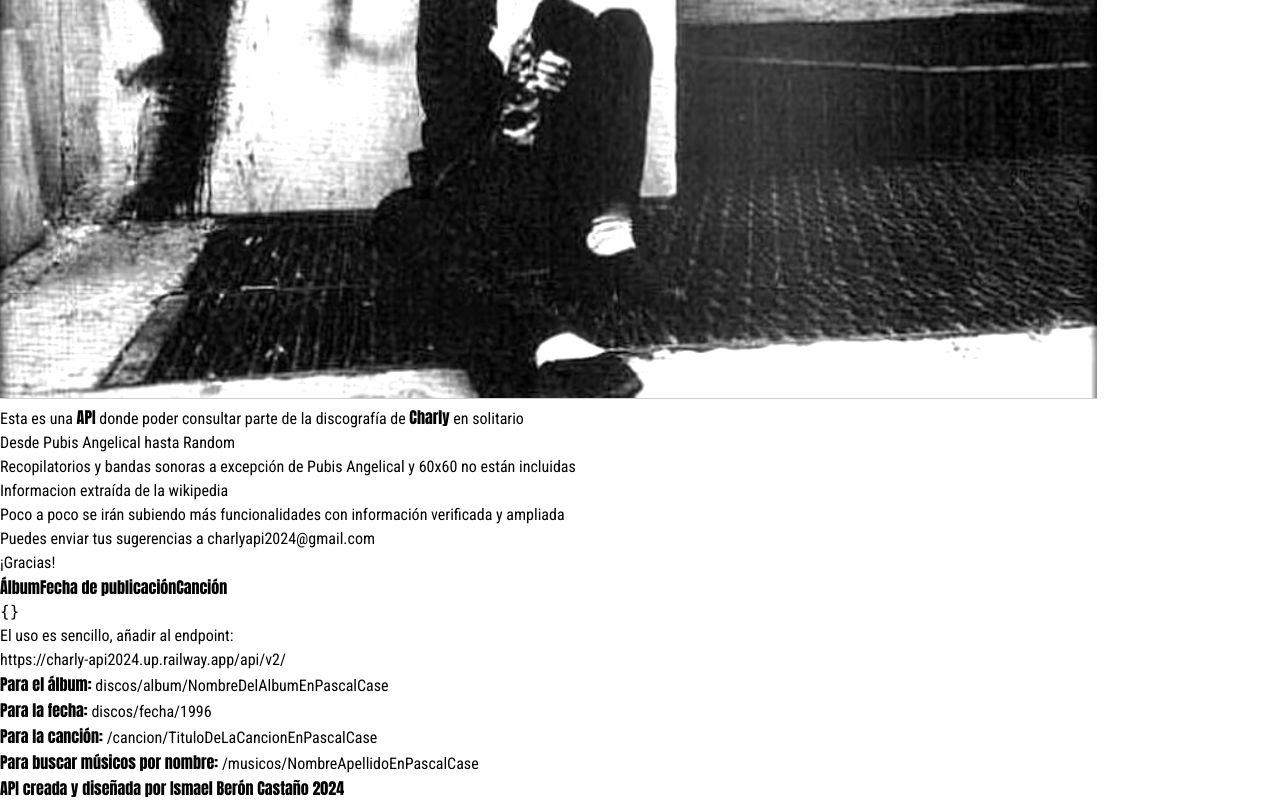
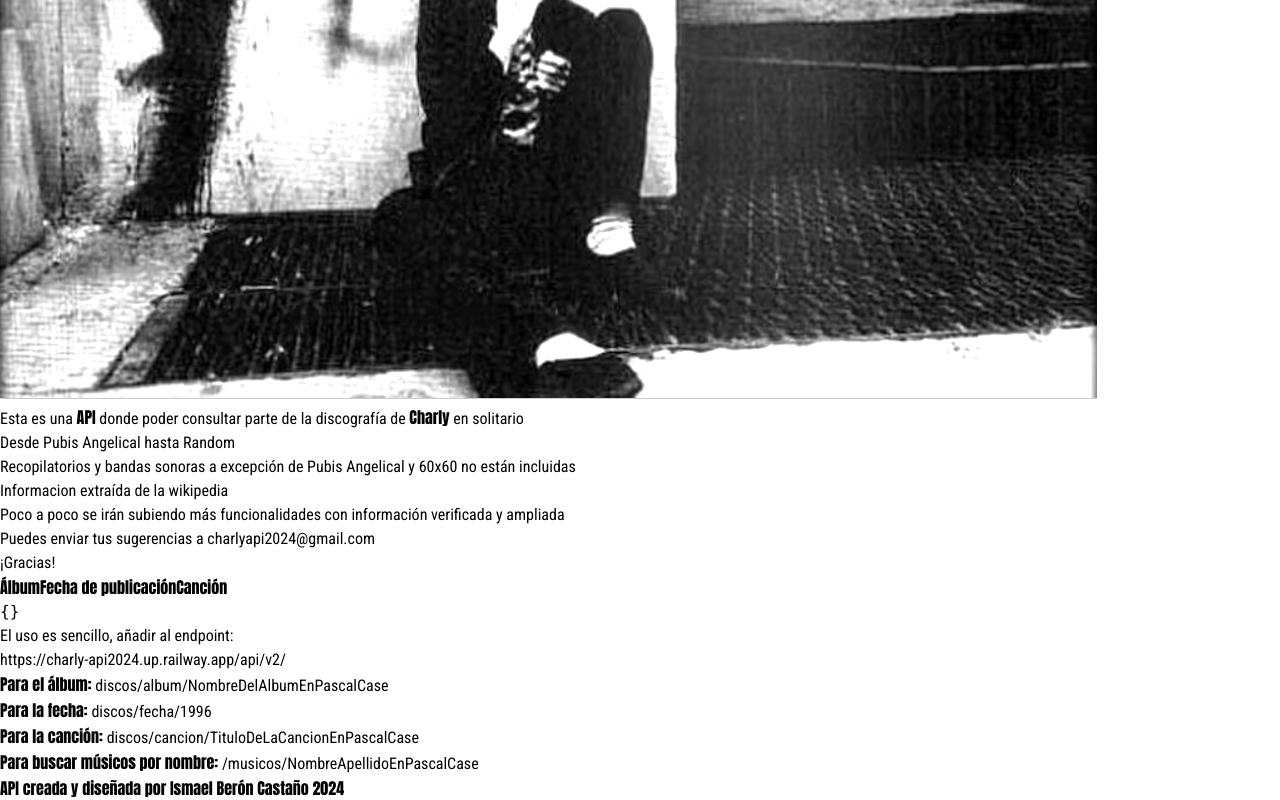
Before and after one commit to IsmaelBeronCastano/Charly_front, a React (Vite) app: page / in a window 1280 px wide. Shown: the part 388-1188 px from the top of the page. Built offline with nearby package versions, Linux system fonts and the light colour scheme.

Commit message:
endpoint cancion

```diff
--- a/src/components/Main.tsx
+++ b/src/components/Main.tsx
@@ -24,7 +24,7 @@ const Main = () => {
                     <p className="text-xl">https://charly-api2024.up.railway.app/api/v2/</p>
                     <p className="mt-4"><span>Para el álbum: </span>discos/album/NombreDelAlbumEnPascalCase</p>
                     <p><span>Para la fecha: </span>discos/fecha/1996</p>
-                    <p><span>Para la canción: </span>/cancion/TituloDeLaCancionEnPascalCase</p>
+                    <p><span>Para la canción: </span>discos/cancion/TituloDeLaCancionEnPascalCase</p>
                     <p><span>Para buscar músicos por nombre: </span>/musicos/NombreApellidoEnPascalCase</p>
                   </div>
                 </div>
```
